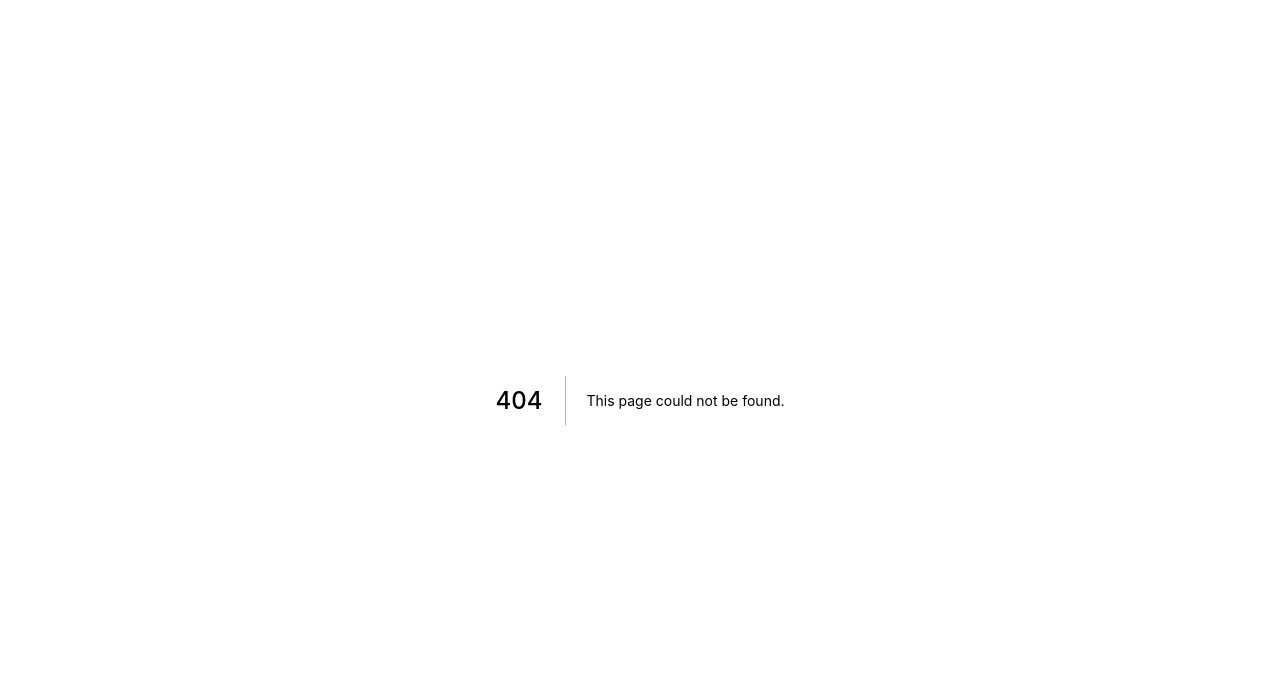
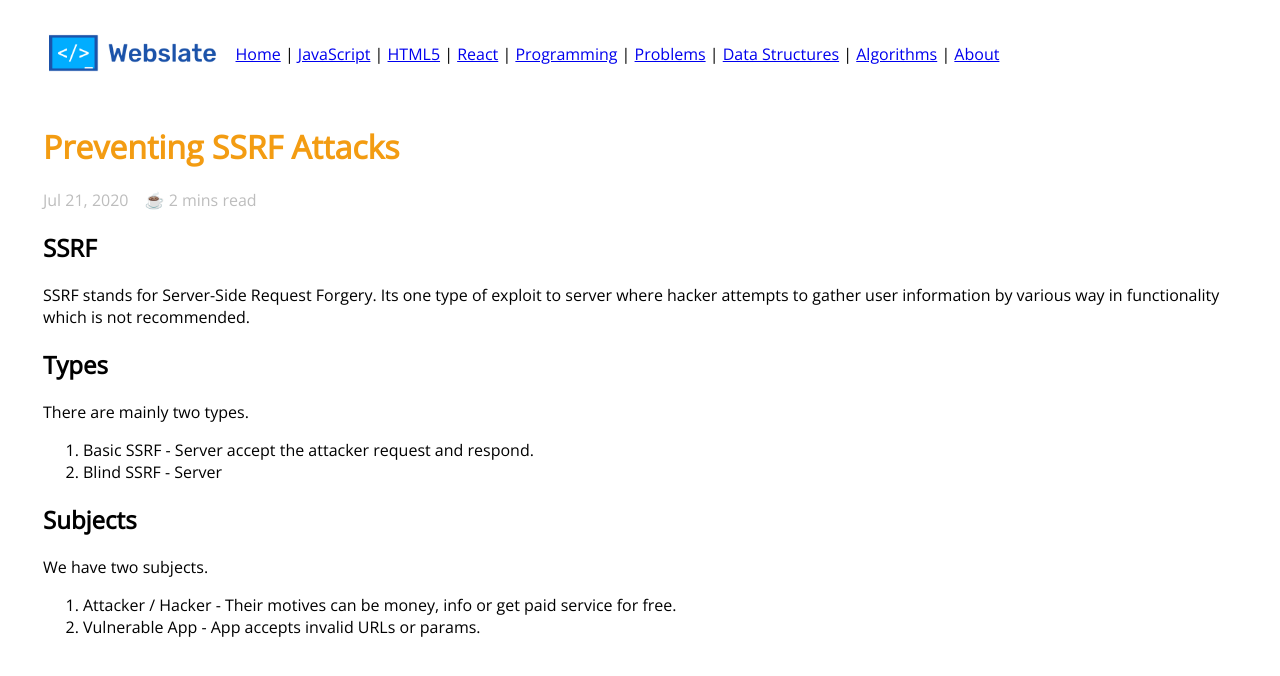
Before and after one commit to web-slate/webslate.io, a Next.js app in the folder src/: page /blogs/security/prevent-ssrf-attacks in a window 1280 px wide. Before the commit this address had no page. Shown: the top 676 px of the page. Built offline with nearby package versions, Linux system fonts and the light colour scheme.

Commit message:
docs(security): add ssrf attach base page

```diff
--- /dev/null
+++ b/src/pages/blogs/security/prevent-ssrf-attacks.mdx
@@ -0,0 +1,23 @@
+import Post from '../../../common/components/Blog/Post'
+
+export const meta = {
+  title: 'Preventing SSRF Attacks',
+  description: 'Tricks to preventing SSRF Attacks',
+  date: 'Jul 21, 2020',
+  readTime: 2
+}
+
+export default ({ children }) => <Post meta={meta}>{children}</Post>;
+
+## SSRF
+SSRF stands for Server-Side Request Forgery. Its one type of exploit to server where hacker attempts to gather user information by various way in functionality which is not recommended.
+
+## Types
+There are mainly two types.
+1. Basic SSRF - Server accept the attacker request and respond.
+1. Blind SSRF - Server
+
+# Subjects
+We have two subjects.
+1. Attacker / Hacker - Their motives can be money, info or get paid service for free.
+1. Vulnerable App - App accepts invalid URLs or params.
```
